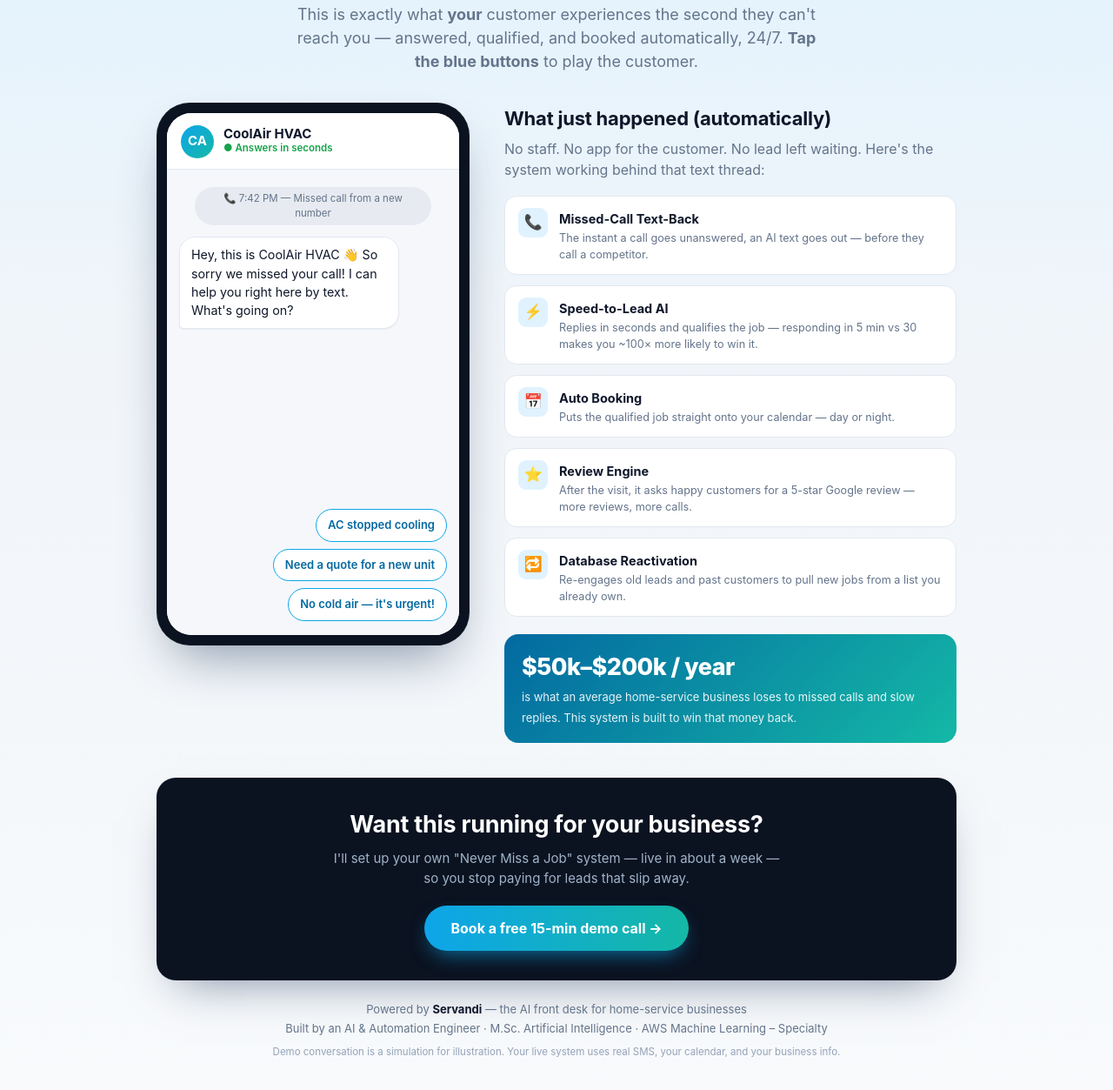
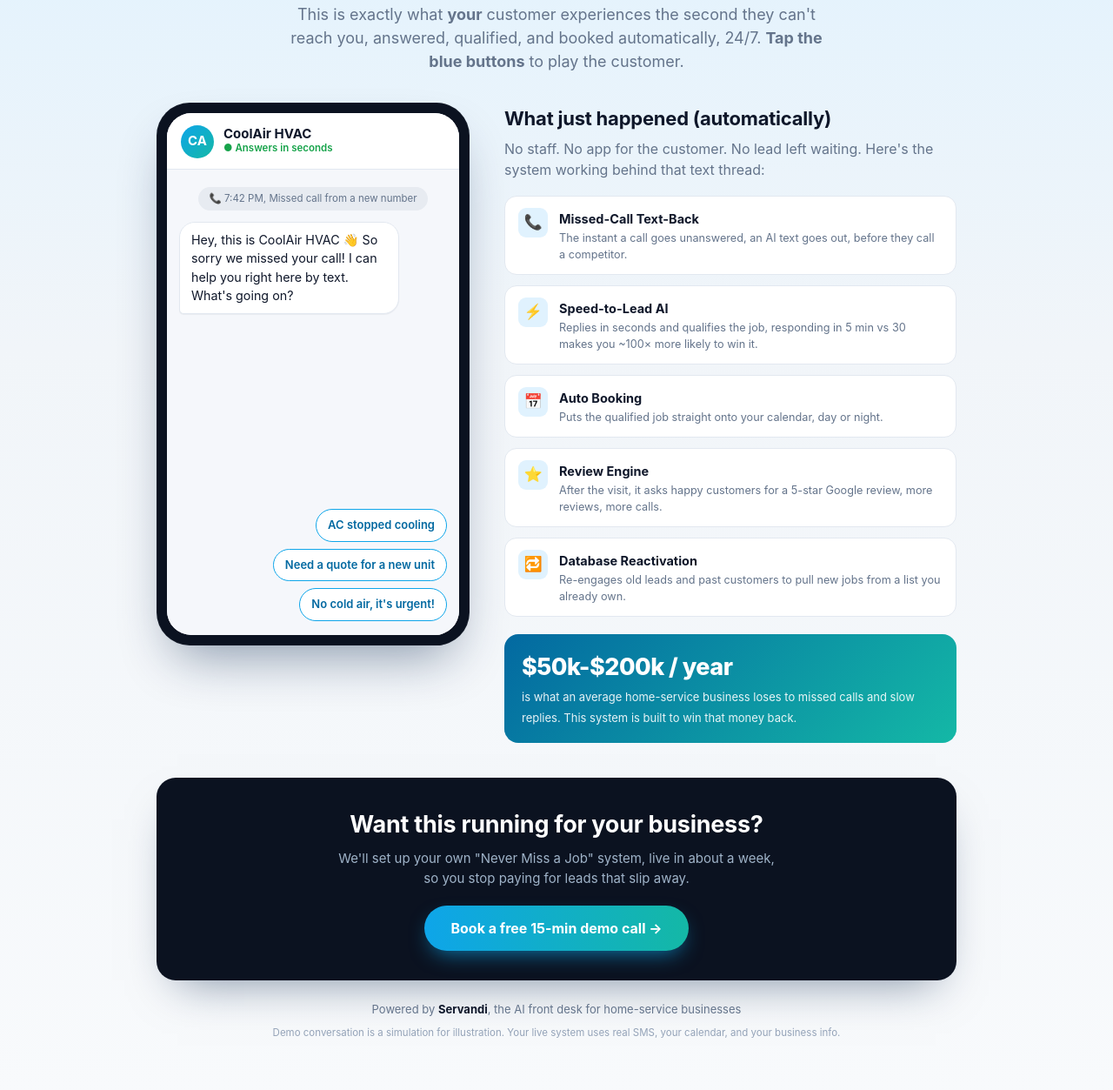
Before and after one commit to HosamBadawi/servandi-site, a plain HTML site: page demo.html in a window 1280 px wide. Shown: the part 175-1428 px from the top of the page at 87% size. Drawn offline with Linux system fonts and the light colour scheme.

Commit message:
Add files via upload

```diff
--- a/demo.html
+++ b/demo.html
@@ -3,7 +3,7 @@
 <head>
 <meta charset="UTF-8">
 <meta name="viewport" content="width=device-width, initial-scale=1.0">
-<title>Servandi — Never Miss a Job (Live Demo)</title>
+<title>Servandi, Never Miss a Job (Live Demo)</title>
 <style>
   :root{
     --ink:#0f172a; --muted:#64748b; --line:#e2e8f0; --bg:#f1f5f9;
@@ -87,7 +87,7 @@
   <div class="center">
     <span class="badge"><span class="dot"></span> SERVANDI · INTERACTIVE DEMO</span>
     <h1>Every missed call is a <span>lost job.</span><br>Here's how we catch them all.</h1>
-    <p class="sub">This is exactly what <b>your</b> customer experiences the second they can't reach you — answered, qualified, and booked automatically, 24/7. <b>Tap the blue buttons</b> to play the customer.</p>
+    <p class="sub">This is exactly what <b>your</b> customer experiences the second they can't reach you, answered, qualified, and booked automatically, 24/7. <b>Tap the blue buttons</b> to play the customer.</p>
   </div>
 
   <div class="stage">
@@ -112,14 +112,14 @@
       <h2>What just happened (automatically)</h2>
       <p class="lead">No staff. No app for the customer. No lead left waiting. Here's the system working behind that text thread:</p>
       <div class="mods">
-        <div class="mod"><div class="ic">📞</div><div><b>Missed-Call Text-Back</b><small>The instant a call goes unanswered, an AI text goes out — before they call a competitor.</small></div></div>
-        <div class="mod"><div class="ic">⚡</div><div><b>Speed-to-Lead AI</b><small>Replies in seconds and qualifies the job — responding in 5 min vs 30 makes you ~100× more likely to win it.</small></div></div>
-        <div class="mod"><div class="ic">📅</div><div><b>Auto Booking</b><small>Puts the qualified job straight onto your calendar — day or night.</small></div></div>
-        <div class="mod"><div class="ic">⭐</div><div><b>Review Engine</b><small>After the visit, it asks happy customers for a 5-star Google review — more reviews, more calls.</small></div></div>
+        <div class="mod"><div class="ic">📞</div><div><b>Missed-Call Text-Back</b><small>The instant a call goes unanswered, an AI text goes out, before they call a competitor.</small></div></div>
+        <div class="mod"><div class="ic">⚡</div><div><b>Speed-to-Lead AI</b><small>Replies in seconds and qualifies the job, responding in 5 min vs 30 makes you ~100× more likely to win it.</small></div></div>
+        <div class="mod"><div class="ic">📅</div><div><b>Auto Booking</b><small>Puts the qualified job straight onto your calendar, day or night.</small></div></div>
+        <div class="mod"><div class="ic">⭐</div><div><b>Review Engine</b><small>After the visit, it asks happy customers for a 5-star Google review, more reviews, more calls.</small></div></div>
         <div class="mod"><div class="ic">🔁</div><div><b>Database Reactivation</b><small>Re-engages old leads and past customers to pull new jobs from a list you already own.</small></div></div>
       </div>
       <div class="stat">
-        <div class="big">$50k–$200k / year</div>
+        <div class="big">$50k-$200k / year</div>
         <small>is what an average home-service business loses to missed calls and slow replies. This system is built to win that money back.</small>
       </div>
     </div>
@@ -128,12 +128,11 @@
   <!-- CTA -->
   <div class="cta">
     <h3>Want this running for your business?</h3>
-    <p>I'll set up your own "Never Miss a Job" system — live in about a week — so you stop paying for leads that slip away.</p>
+    <p>We'll set up your own "Never Miss a Job" system, live in about a week, so you stop paying for leads that slip away.</p>
     <a class="btn" href="#" id="ctaBtn">Book a free 15-min demo call →</a>
   </div>
   <div class="cred">
-    Powered by <b>Servandi</b> — the AI front desk for home-service businesses<br>
-    Built by an AI &amp; Automation Engineer · M.Sc. Artificial Intelligence · AWS Machine Learning – Specialty
+    Powered by <b>Servandi</b>, the AI front desk for home-service businesses
   </div>
   <div class="foot">Demo conversation is a simulation for illustration. Your live system uses real SMS, your calendar, and your business info.</div>
 </div>
@@ -147,17 +146,17 @@
   // Conversation flow. Each step: {who, text} OR {sys} OR {choices:[{label, branch}]}
   var flows={
     start:[
-      {sys:"📞 7:42 PM — Missed call from a new number"},
+      {sys:"📞 7:42 PM, Missed call from a new number"},
       {who:'biz', text:"Hey, this is CoolAir HVAC 👋 So sorry we missed your call! I can help you right here by text. What's going on?"},
       {choices:[
         {label:"AC stopped cooling", branch:'cool'},
         {label:"Need a quote for a new unit", branch:'quote'},
-        {label:"No cold air — it's urgent!", branch:'urgent'}
+        {label:"No cold air, it's urgent!", branch:'urgent'}
       ]}
     ],
     cool:[
       {who:'cust', text:"My AC stopped cooling this afternoon 😓"},
-      {who:'biz', text:"Ugh, in this heat that's the worst — let's get a tech out fast. What's your zip code so I can confirm we cover you?"},
+      {who:'biz', text:"Ugh, in this heat that's the worst, let's get a tech out fast. What's your zip code so I can confirm we cover you?"},
       {choices:[{label:"It's 78701", branch:'zip'}]}
     ],
     quote:[
@@ -167,21 +166,21 @@
     ],
     urgent:[
       {who:'cust', text:"No cold air at all and my baby's home 😟 need someone ASAP"},
-      {who:'biz', text:"I've got you — flagging this as priority right now. What's your zip so I can send the nearest available tech?"},
+      {who:'biz', text:"I've got you, flagging this as priority right now. What's your zip so I can send the nearest available tech?"},
       {choices:[{label:"It's 78701", branch:'zip'}]}
     ],
     zip:[
-      {who:'biz', text:"Perfect — we cover 78701 ✅ I have two openings: today 4–6 PM, or tomorrow 9–11 AM. Which works better?"},
+      {who:'biz', text:"Perfect, we cover 78701 ✅ I have two openings: today 4-6 PM, or tomorrow 9-11 AM. Which works better?"},
       {choices:[
-        {label:"Today 4–6 PM please", branch:'book'},
-        {label:"Tomorrow 9–11 AM", branch:'book'}
+        {label:"Today 4-6 PM please", branch:'book'},
+        {label:"Tomorrow 9-11 AM", branch:'book'}
       ]}
     ],
     book:[
       {who:'cust', text:"That works, thank you!"},
       {who:'biz', text:"You're all set 🎉 I've booked your appointment and texted you a confirmation. Your tech will call ~30 min before arrival. Anything else?"},
       {who:'cust', text:"Nope, that was easy. Appreciate it!"},
-      {sys:"✅ Lead captured & job booked in 51 seconds — with zero staff involved."},
+      {sys:"✅ Lead captured & job booked in 51 seconds, with zero staff involved."},
       {done:true}
     ]
   };
```
Also changed, not shown: index.html (+16 -16 lines).
